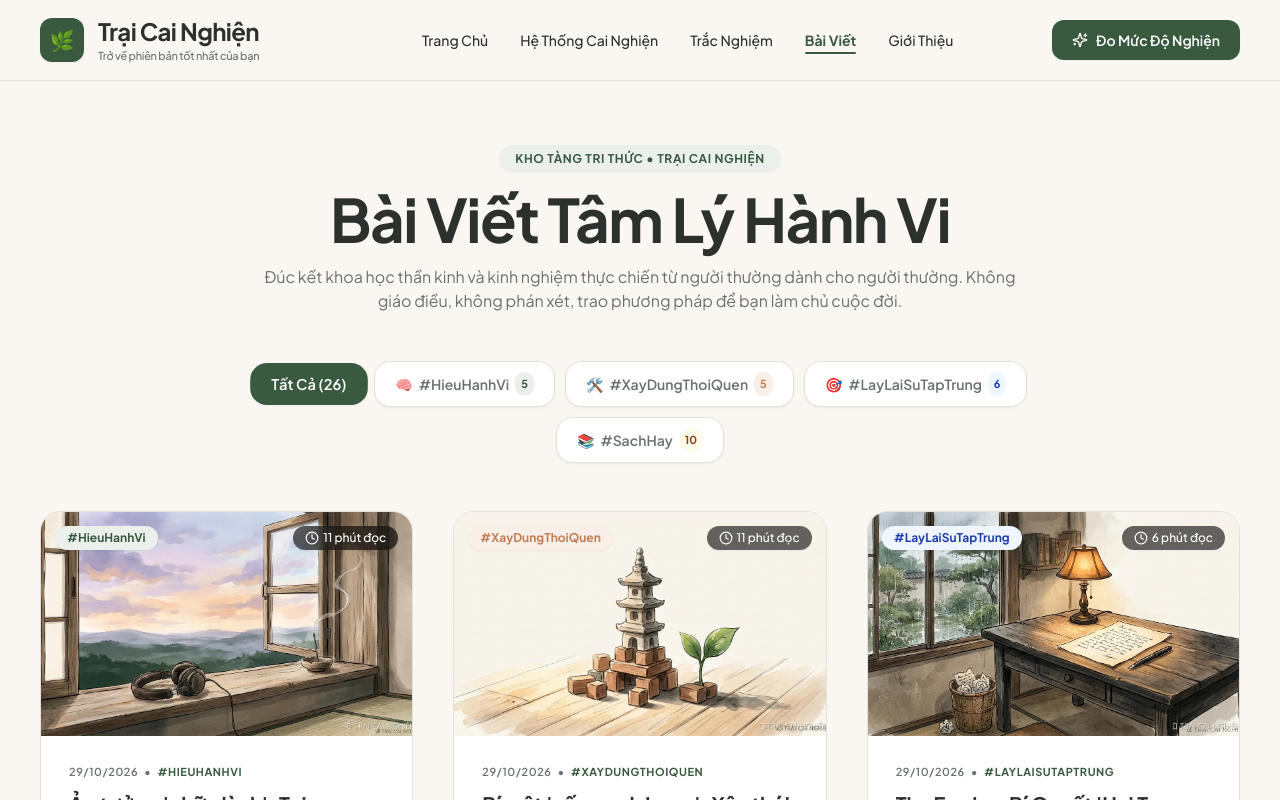
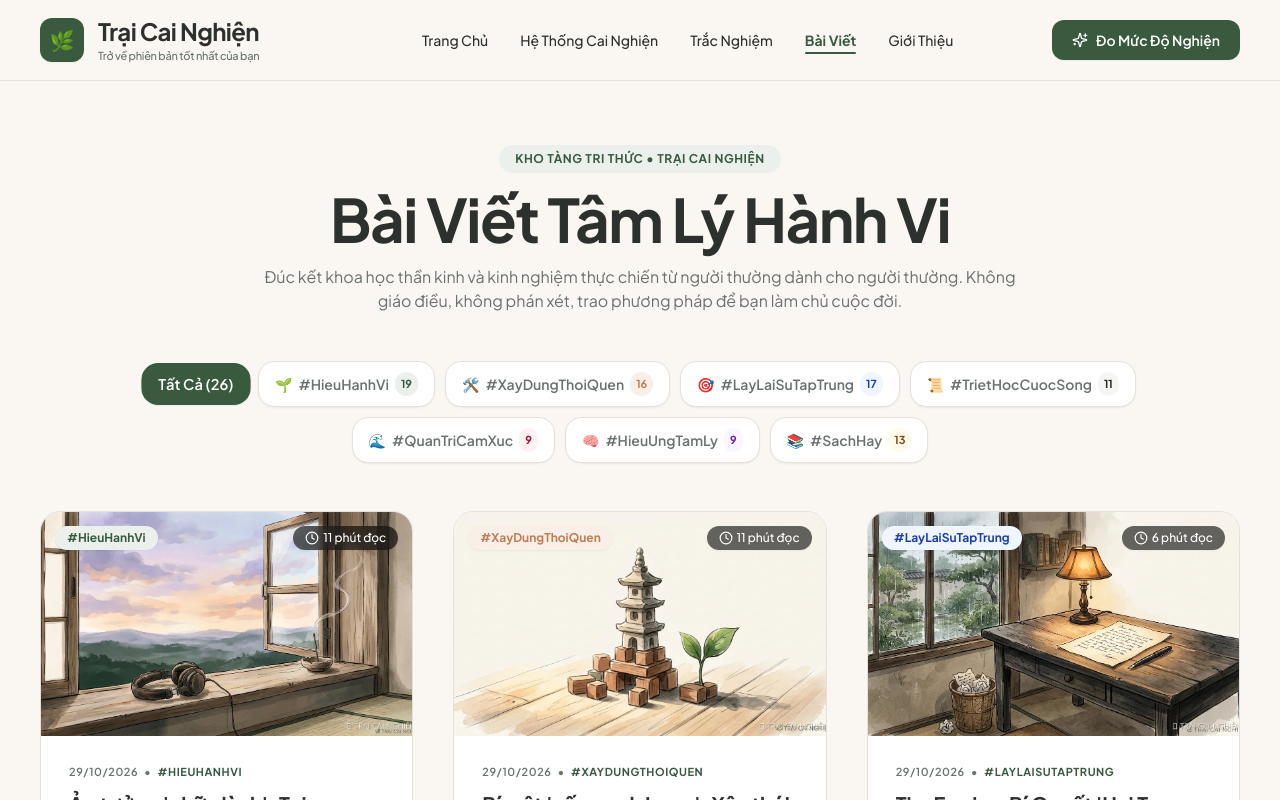
Before and after one commit to longphi11/traicainghien-1, a Next.js app: page /bai-viet in a window 1280 px wide. Shown: the top 800 px of the page. Built offline with nearby package versions, Linux system fonts and the light colour scheme.

Commit message:
feat(categories): enable multi-category support per article and add 3 new categories (TrietHocCuocSong, QuanTriCamXuc, HieuUngTamLy)

```diff
--- a/src/app/bai-viet/[slug]/page.tsx
+++ b/src/app/bai-viet/[slug]/page.tsx
@@ -302,17 +302,22 @@ export default async function ArticleDetailPage({
   }
 
   const getTagColor = (tag: string) => {
-    switch (tag) {
+    const cleanTag = tag.replace("#", "");
+    switch (cleanTag) {
       case "HieuHanhVi":
         return "bg-[#EBF0EC] text-[#3A5A40] border-[#3A5A40]/20";
       case "XayDungThoiQuen":
         return "bg-[#F9EFE9] text-[#C27D53] border-[#C27D53]/20";
       case "LayLaiSuTapTrung":
         return "bg-blue-50 text-blue-800 border-blue-200";
+      case "TrietHocCuocSong":
+        return "bg-stone-100 text-stone-800 border-stone-300";
+      case "QuanTriCamXuc":
+        return "bg-rose-50 text-rose-800 border-rose-200";
+      case "HieuUngTamLy":
+        return "bg-purple-50 text-purple-800 border-purple-200";
       case "SachHay":
         return "bg-amber-50 text-amber-800 border-amber-200";
-      case "CongCuHoTro":
-        return "bg-emerald-50 text-emerald-800 border-emerald-200";
       default:
         return "bg-[#FAF7F2] text-[#6B726E] border-[#E6E1D8]";
     }
@@ -390,7 +395,7 @@ export default async function ArticleDetailPage({
             {article.tags?.filter((t) => t !== `#${article.pillarTag}`).map((t) => (
               <span
                 key={t}
-                className="px-2.5 py-0.5 rounded-full text-[11px] font-medium bg-[#FAF7F2] text-[#6B726E] border border-[#E6E1D8]"
+                className={`px-2.5 py-0.5 rounded-full text-[11px] font-medium border ${getTagColor(t)}`}
               >
                 {t}
               </span>
--- a/src/app/bai-viet/page.tsx
+++ b/src/app/bai-viet/page.tsx
@@ -16,13 +16,21 @@ export default function BaiVietPage() {
     setCurrentPage(1);
   };
 
+  const articleMatchesTab = (article: (typeof articles)[0], tab: string) => {
+    if (tab === "ALL") return true;
+    if (article.pillarTag === tab) return true;
+    if (article.categories && article.categories.includes(tab as any)) return true;
+    if (article.tags && (article.tags.includes(`#${tab}`) || article.tags.includes(tab))) return true;
+    return false;
+  };
+
   const filteredArticles = activeTab === "ALL"
     ? articles
-    : articles.filter((a) => a.pillarTag === activeTab);
+    : articles.filter((a) => articleMatchesTab(a, activeTab));
 
   const getCount = (tag: string) => {
     if (tag === "ALL") return articles.length;
-    return articles.filter((a) => a.pillarTag === tag).length;
+    return articles.filter((a) => articleMatchesTab(a, tag)).length;
   };
 
   const totalPages = Math.ceil(filteredArticles.length / ITEMS_PER_PAGE);
@@ -39,10 +47,14 @@ export default function BaiVietPage() {
         return "bg-[#F9EFE9] text-[#C27D53]";
       case "LayLaiSuTapTrung":
         return "bg-blue-50 text-blue-800";
+      case "TrietHocCuocSong":
+        return "bg-stone-100 text-stone-800";
+      case "QuanTriCamXuc":
+        return "bg-rose-50 text-rose-800";
+      case "HieuUngTamLy":
+        return "bg-purple-50 text-purple-800";
       case "SachHay":
         return "bg-amber-50 text-amber-800";
-      case "CongCuHoTro":
-        return "bg-emerald-50 text-emerald-800";
       default:
         return "bg-[#FAF7F2] text-[#6B726E]";
     }
@@ -64,11 +76,11 @@ export default function BaiVietPage() {
         </p>
       </div>
 
-      {/* 5 Chủ Đề Hashtag Filter */}
-      <div className="flex flex-wrap items-center justify-center gap-2.5 max-w-4xl mx-auto">
+      {/* 8 Chủ Đề Filter - Tinh gọn, thẩm mỹ Zen Minimalist */}
+      <div className="flex flex-wrap items-center justify-center gap-2 sm:gap-2.5 max-w-5xl mx-auto">
         <button
           onClick={() => handleTabChange("ALL")}
-          className={`px-4 sm:px-5 py-2.5 rounded-2xl text-xs md:text-sm font-semibold transition-all shadow-sm ${
+          className={`px-4 py-2.5 rounded-2xl text-xs md:text-sm font-semibold transition-all shadow-sm ${
             activeTab === "ALL"
               ? "bg-[#3A5A40] text-white shadow-md scale-105"
               : "bg-white border border-[#E6E1D8] text-[#6B726E] hover:text-[#2D312E] hover:border-[#3A5A40]"
@@ -79,13 +91,13 @@ export default function BaiVietPage() {
 
         <button
           onClick={() => handleTabChange("HieuHanhVi")}
-          className={`px-4 sm:px-5 py-2.5 rounded-2xl text-xs md:text-sm font-semibold transition-all shadow-sm flex items-center gap-1.5 ${
+          className={`px-4 py-2.5 rounded-2xl text-xs md:text-sm font-semibold transition-all shadow-sm flex items-center gap-1.5 ${
             activeTab === "HieuHanhVi"
               ? "bg-[#3A5A40] text-white shadow-md scale-105"
               : "bg-white border border-[#E6E1D8] text-[#6B726E] hover:text-[#2D312E] hover:border-[#3A5A40]"
           }`}
         >
-          <span>🧠</span>
+          <span>🌱</span>
           <span>#HieuHanhVi</span>
           <span className={`text-[11px] px-1.5 py-0.5 rounded-full font-bold ${
             activeTab === "HieuHanhVi" ? "bg-white/20 text-white" : "bg-[#EBF0EC] text-[#3A5A40]"
@@ -96,7 +108,7 @@ export default function BaiVietPage() {
 
         <button
           onClick={() => handleTabChange("XayDungThoiQuen")}
-          className={`px-4 sm:px-5 py-2.5 rounded-2xl text-xs md:text-sm font-semibold transition-all shadow-sm flex items-center gap-1.5 ${
+          className={`px-4 py-2.5 rounded-2xl text-xs md:text-sm font-semibold transition-all shadow-sm flex items-center gap-1.5 ${
             activeTab === "XayDungThoiQuen"
               ? "bg-[#C27D53] text-white shadow-md scale-105"
               : "bg-white border border-[#E6E1D8] text-[#6B726E] hover:text-[#2D312E] hover:border-[#C27D53]"
@@ -113,10 +125,10 @@ export default function BaiVietPage() {
 
         <button
           onClick={() => handleTabChange("LayLaiSuTapTrung")}
-          className={`px-4 sm:px-5 py-2.5 rounded-2xl text-xs md:text-sm font-semibold transition-all shadow-sm flex items-center gap-1.5 ${
+          className={`px-4 py-2.5 rounded-2xl text-xs md:text-sm font-semibold transition-all shadow-sm flex items-center gap-1.5 ${
             activeTab === "LayLaiSuTapTrung"
-              ? "bg-[#3A5A40] text-white shadow-md scale-105"
-              : "bg-white border border-[#E6E1D8] text-[#6B726E] hover:text-[#2D312E] hover:border-[#3A5A40]"
+              ? "bg-blue-700 text-white shadow-md scale-105"
+              : "bg-white border border-[#E6E1D8] text-[#6B726E] hover:text-[#2D312E] hover:border-blue-600"
           }`}
         >
           <span>🎯</span>
@@ -129,8 +141,59 @@ export default function BaiVietPage() {
         </button>
 
         <button
+          onClick={() => handleTabChange("TrietHocCuocSong")}
+          className={`px-4 py-2.5 rounded-2xl text-xs md:text-sm font-semibold transition-all shadow-sm flex items-center gap-1.5 ${
+            activeTab === "TrietHocCuocSong"
+              ? "bg-stone-800 text-white shadow-md scale-105"
+              : "bg-white border border-[#E6E1D8] text-[#6B726E] hover:text-[#2D312E] hover:border-stone-700"
+          }`}
+        >
+          <span>📜</span>
+          <span>#TrietHocCuocSong</span>
+          <span className={`text-[11px] px-1.5 py-0.5 rounded-full font-bold ${
+            activeTab === "TrietHocCuocSong" ? "bg-white/20 text-white" : "bg-stone-100 text-stone-800"
+          }`}>
+            {getCount("TrietHocCuocSong")}
+          </span>
+        </button>
+
+        <button
+          onClick={() => handleTabChange("QuanTriCamXuc")}
+          className={`px-4 py-2.5 rounded-2xl text-xs md:text-sm font-semibold transition-all shadow-sm flex items-center gap-1.5 ${
+            activeTab === "QuanTriCamXuc"
+              ? "bg-rose-700 text-white shadow-md scale-105"
+              : "bg-white border border-[#E6E1D8] text-[#6B726E] hover:text-[#2D312E] hover:border-rose-600"
+          }`}
+        >
+          <span>🌊</span>
+          <span>#QuanTriCamXuc</span>
+          <span className={`text-[11px] px-1.5 py-0.5 rounded-full font-bold ${
+            activeTab === "QuanTriCamXuc" ? "bg-white/20 text-white" : "bg-rose-50 text-rose-800"
+          }`}>
+            {getCount("QuanTriCamXuc")}
+          </span>
+        </button>
+
+        <button
+          onClick={() => handleTabChange("HieuUngTamLy")}
+          className={`px-4 py-2.5 rounded-2xl text-xs md:text-sm font-semibold transition-all shadow-sm flex items-center gap-1.5 ${
+            activeTab === "HieuUngTamLy"
+              ? "bg-purple-800 text-white shadow-md scale-105"
+              : "bg-white border border-[#E6E1D8] text-[#6B726E] hover:text-[#2D312E] hover:border-purple-700"
+          }`}
+        >
+          <span>🧠</span>
+          <span>#HieuUngTamLy</span>
+          <span className={`text-[11px] px-1.5 py-0.5 rounded-full font-bold ${
+            activeTab === "HieuUngTamLy" ? "bg-white/20 text-white" : "bg-purple-50 text-purple-800"
+          }`}>
+            {getCount("HieuUngTamLy")}
+          </span>
+        </button>
+
+        <button
           onClick={() => handleTabChange("SachHay")}
-          className={`px-4 sm:px-5 py-2.5 rounded-2xl text-xs md:text-sm font-semibold transition-all shadow-sm flex items-center gap-1.5 ${
+          className={`px-4 py-2.5 rounded-2xl text-xs md:text-sm font-semibold transition-all shadow-sm flex items-center gap-1.5 ${
             activeTab === "SachHay"
               ? "bg-amber-700 text-white shadow-md scale-105"
               : "bg-white border border-[#E6E1D8] text-[#6B726E] hover:text-[#2D312E] hover:border-amber-600"
--- a/src/data/articles.ts
+++ b/src/data/articles.ts
@@ -1,4 +1,4 @@
-export type ArticleTag = "HieuHanhVi" | "XayDungThoiQuen" | "LayLaiSuTapTrung" | "SachHay";
+export type ArticleTag = "HieuHanhVi" | "XayDungThoiQuen" | "LayLaiSuTapTrung" | "SachHay" | "TrietHocCuocSong" | "QuanTriCamXuc" | "HieuUngTamLy";
 
 export interface Article {
   slug: string;
@@ -8,6 +8,7 @@ export interface Article {
   date: string;
   readTime: string;
   pillarTag: ArticleTag;
+  categories?: ArticleTag[];
   pillar?: string;
   author?: string;
   tags: string[];
@@ -23,6 +24,7 @@ const rawArticles: Article[] = [
     "thumbnail": "/images/articles/quy-tac-2-met-sac-pin-trai-cai-nghien.webp",
     "pillar": "Trụ cột 3: Thay đổi không dùng ý chí",
     "pillarTag": "XayDungThoiQuen",
+    "categories": ["XayDungThoiQuen","HieuUngTamLy","TrietHocCuocSong"],
     "tags": [
       "#XayDungThoiQuen",
       "#SachHay"
@@ -39,6 +41,7 @@ const rawArticles: Article[] = [
     "thumbnail": "/images/articles/5-cong-cu-chan-cam-do-man-hinh-trai-cai-nghien.webp",
     "pillar": "Trụ cột 3: Công cụ & Ma sát hành vi",
     "pillarTag": "LayLaiSuTapTrung",
+    "categories": ["LayLaiSuTapTrung","XayDungThoiQuen"],
     "tags": [
       "#LayLaiSuTapTrung",
       "#LayLaiSuTapTrung",
@@ -56,6 +59,7 @@ const rawArticles: Article[] = [
     "thumbnail": "/images/articles/6-buoc-urge-surfing-trai-cai-nghien.webp",
     "pillar": "Trụ cột 3: Công cụ & Ma sát hành vi",
     "pillarTag": "XayDungThoiQuen",
+    "categories": ["QuanTriCamXuc","XayDungThoiQuen","HieuHanhVi"],
     "tags": [
       "#LayLaiSuTapTrung",
       "#XayDungThoiQuen"
@@ -72,6 +76,7 @@ const rawArticles: Article[] = [
     "thumbnail": "/images/articles/thanh-loc-nao-bo-dopamine-detox-trai-cai-nghien.webp",
     "pillar": "Trụ cột 4: Sống chủ động & tìm lại sự chú ý",
     "pillarTag": "LayLaiSuTapTrung",
+    "categories": ["LayLaiSuTapTrung","QuanTriCamXuc","HieuHanhVi"],
     "tags": [
       "#LayLaiSuTapTrung",
       "#HieuHanhVi",
@@ -89,6 +94,7 @@ const rawArticles: Article[] = [
     "thumbnail": "/images/articles/chua-lanh-nao-bo-sau-tiktok-trai-cai-nghien.webp",
     "pillar": "Trụ cột 1: Hiểu cơ chế hành vi",
     "pillarTag": "HieuHanhVi",
+    "categories": ["LayLaiSuTapTrung","QuanTriCamXuc","HieuHanhVi"],
     "tags": [
       "#HieuHanhVi",
       "#LayLaiSuTapTrung",
@@ -106,6 +112,7 @@ const rawArticles: Article[] = [
     "thumbnail": "/images/articles/bi-quyet-nhan-10-tap-trung-trai-cai-nghien.webp",
     "pillar": "Trụ cột 4: Sống chủ động & tìm lại sự chú ý",
     "pillarTag": "LayLaiSuTapTrung",
+    "categories": ["LayLaiSuTapTrung","HieuUngTamLy"],
     "tags": [
       "#LayLaiSuTapTrung",
       "#HieuHanhVi",
@@ -123,6 +130,7 @@ const rawArticles: Article[] = [
     "thumbnail": "/images/articles/2-quy-tac-cai-thien-tap-trung-trai-cai-nghien.webp",
     "pillar": "Trụ cột 3: Thay đổi không dùng ý chí",
     "pillarTag": "XayDungThoiQuen",
+    "categories": ["LayLaiSuTapTrung","XayDungThoiQuen","HieuHanhVi"],
     "tags": [
       "#XayDungThoiQuen",
       "#LayLaiSuTapTrung",
@@ -140,6 +148,7 @@ const rawArticles: Article[] = [
     "thumbnail": "/images/articles/sach-bay-hanh-phuc-trai-cai-nghien.webp",
     "pillar": "Trụ cột 1: Hiểu cơ chế hành vi",
     "pillarTag": "SachHay",
+    "categories": ["SachHay","QuanTriCamXuc","TrietHocCuocSong"],
     "tags": [
       "#SachHay",
       "#HieuHanhVi",
@@ -157,6 +166,7 @@ const rawArticles: Article[] = [
     "thumbnail": "/images/articles/sach-bay-tien-nghi-comfort-crisis-trai-cai-nghien.webp",
     "pillar": "Trụ cột 1: Hiểu cơ chế hành vi",
     "pillarTag": "SachHay",
+    "categories": ["SachHay","TrietHocCuocSong","HieuHanhVi"],
     "tags": [
       "#SachHay",
       "#HieuHanhVi",
@@ -174,6 +184,7 @@ const rawArticles: Article[] = [
     "thumbnail": "/images/articles/sach-bay-so-hai-tri-hoan-trai-cai-nghien.webp",
     "pillar": "Trụ cột 1: Hiểu cơ chế hành vi",
     "pillarTag": "SachHay",
+    "categories": ["SachHay","QuanTriCamXuc","HieuHanhVi"],
     "tags": [
       "#SachHay",
       "#HieuHanhVi",
@@ -191,6 +202,7 @@ const rawArticles: Article[] = [
     "thumbnail": "/images/articles/sach-deep-work-lam-sau-trai-cai-nghien.webp",
     "pillar": "Trụ cột 2: Nhận diện cái giá của thói quen",
     "pillarTag": "SachHay",
+    "categories": ["SachHay","LayLaiSuTapTrung","XayDungThoiQuen"],
     "tags": [
       "#SachHay",
       "#LayLaiSuTapTrung",
@@ -208,6 +220,7 @@ const rawArticles: Article[] = [
     "thumbnail": "/images/articles/sach-flow-dong-chay-trai-cai-nghien.webp",
     "pillar": "Trụ cột 4: Sống chủ động và tìm lại sự chú ý",
     "pillarTag": "SachHay",
+    "categories": ["SachHay","TrietHocCuocSong","LayLaiSuTapTrung"],
     "tags": [
       "#SachHay",
       "#LayLaiSuTapTrung",
@@ -225,6 +238,7 @@ const rawArticles: Article[] = [
     "thumbnail": "/images/articles/sach-ikigai-di-tim-le-song-trai-cai-nghien.webp",
     "pillar": "Trụ cột 4: Sống chủ động và tìm lại sự chú ý",
     "pillarTag": "SachHay",
+    "categories": ["SachHay","TrietHocCuocSong","XayDungThoiQuen"],
     "tags": [
       "#SachHay",
       "#XayDungThoiQuen",
@@ -242,6 +256,7 @@ const rawArticles: Article[] = [
     "thumbnail": "/images/articles/sach-kaizen-1-phan-tram-trai-cai-nghien.webp",
     "pillar": "Trụ cột 3: Thay đổi mà không phụ thuộc quá nhiều vào ý chí",
     "pillarTag": "SachHay",
+    "categories": ["SachHay","XayDungThoiQuen","TrietHocCuocSong"],
     "tags": [
       "#SachHay",
       "#XayDungThoiQuen",
@@ -259,6 +274,7 @@ const rawArticles: Article[] = [
     "thumbnail": "/images/articles/sach-tu-duy-nhanh-va-cham-trai-cai-nghien.webp",
     "pillar": "Trụ cột 1: Hiểu cơ chế hành vi",
     "pillarTag": "SachHay",
+    "categories": ["SachHay","HieuUngTamLy","HieuHanhVi"],
     "tags": [
       "#SachHay",
       "#HieuHanhVi",
@@ -276,6 +292,7 @@ const rawArticles: Article[] = [
     "thumbnail": "/images/articles/sach-thoi-dai-cua-su-chu-y-stolen-focus-trai-cai-nghien.webp",
     "pillar": "Trụ cột 2: Nhận diện cái giá của thói quen",
     "pillarTag": "SachHay",
+    "categories": ["SachHay","LayLaiSuTapTrung","HieuUngTamLy"],
     "tags": [
       "#SachHay",
       "#LayLaiSuTapTrung",
@@ -293,6 +310,7 @@ const rawArticles: Article[] = [
     "thumbnail": "/images/articles/sach-giai-ma-dopamine-nation-trai-cai-nghien.webp",
     "pillar": "Trụ cột 1: Hiểu cơ chế hành vi",
     "pillarTag": "SachHay",
+    "categories": ["SachHay","QuanTriCamXuc","HieuHanhVi"],
     "tags": [
       "#SachHay",
       "#HieuHanhVi",
@@ -310,6 +328,7 @@ const rawArticles: Article[] = [
     "thumbnail": "/images/articles/bi-quyet-dong-chay-flow-trai-cai-nghien.webp",
     "pillar": "Trụ cột 4: Sống chủ động và tìm lại sự chú ý",
     "pillarTag": "LayLaiSuTapTrung",
+    "categories": ["LayLaiSuTapTrung","TrietHocCuocSong","HieuUngTamLy"],
     "tags": [
       "#LayLaiSuTapTrung",
       "#HieuHanhVi",
@@ -327,6 +346,7 @@ const rawArticles: Article[] = [
     "thumbnail": "/images/articles/dao-nguoc-dopamine-lam-viec-trai-cai-nghien.webp",
     "pillar": "Trụ cột 3: Thay đổi mà không phụ thuộc quá nhiều vào ý chí",
     "pillarTag": "XayDungThoiQuen",
+    "categories": ["HieuUngTamLy","XayDungThoiQuen","LayLaiSuTapTrung"],
     "tags": [
       "#XayDungThoiQuen",
       "#HieuHanhVi",
@@ -344,6 +364,7 @@ const rawArticles: Article[] = [
     "thumbnail": "/images/articles/cai-bay-tich-luy-kien-thuc-trai-cai-nghien.webp",
     "pillar": "Trụ cột 1: Hiểu cơ chế hành vi",
     "pillarTag": "HieuHanhVi",
+    "categories": ["HieuUngTamLy","HieuHanhVi","LayLaiSuTapTrung"],
     "tags": [
       "#HieuHanhVi",
       "#XayDungThoiQuen",
@@ -361,6 +382,7 @@ const rawArticles: Article[] = [
     "thumbnail": "/images/articles/phuong-phap-nang-luong-musashi-trai-cai-nghien.webp",
     "pillar": "Trụ cột 3: Thay đổi mà không phụ thuộc quá nhiều vào ý chí",
     "pillarTag": "LayLaiSuTapTrung",
+    "categories": ["TrietHocCuocSong","LayLaiSuTapTrung","QuanTriCamXuc"],
     "tags": [
       "#LayLaiSuTapTrung",
       "#XayDungThoiQuen",
@@ -378,6 +400,7 @@ const rawArticles: Article[] = [
   "thumbnail": "/images/articles/tu-duy-nguoc-charlie-munger-trai-cai-nghien.webp",
   "pillar": "Trụ cột 1: Hiểu cơ chế hành vi",
   "pillarTag": "HieuHanhVi",
+    "categories": ["HieuHanhVi","TrietHocCuocSong","HieuUngTamLy"],
   "tags": [
     "#HieuHanhVi",
     "#SachHay",
@@ -396,6 +419,7 @@ const rawArticles: Article[] = [
     "thumbnail": "/images/articles/ban-khong-he-yeu-duoi-kintsugi-trai-cai-nghien.webp",
     "pillar": "Trụ cột 1: Hiểu cơ chế hành vi",
     "pillarTag": "HieuHanhVi",
+    "categories": ["QuanTriCamXuc","HieuHanhVi","TrietHocCuocSong"],
     "tags": [
       "#HieuHanhVi",
       "#SachHay"
@@ -413,6 +437,7 @@ const rawArticles: Article[] = [
   "thumbnail": "/images/articles/bai-hoc-tim-ferriss-trai-cai-nghien.webp",
   "pillar": "Trụ cột 1: Cách tập trung làm việc & giải phóng khỏi xao nhãng số",
   "pillarTag": "LayLaiSuTapTrung",
+    "categories": ["LayLaiSuTapTrung","XayDungThoiQuen","TrietHocCuocSong"],
   "tags": [
     "#LayLaiSuTapTrung",
     "#XayDungThoiQuen",
@@ -432,6 +457,7 @@ const rawArticles: Article[] = [
   "thumbnail": "/images/articles/bi-mat-xep-gach-lego-xay-thoi-quen-trai-cai-nghien.webp",
   "pillar": "Trụ cột 3: Thay đổi không dùng ý chí",
   "pillarTag": "XayDungThoiQuen",
+  "categories": ["XayDungThoiQuen", "HieuUngTamLy", "LayLaiSuTapTrung"],
   "tags": [
     "#XayDungThoiQuen",
     "#HieuHanhVi",
@@ -451,6 +477,7 @@ const rawArticles: Article[] = [
   "thumbnail": "/images/articles/ao-tuong-chua-lanh-nao-bo-trai-cai-nghien.webp",
   "pillar": "Trụ cột 1: Hiểu cơ chế hành vi",
   "pillarTag": "HieuHanhVi",
+  "categories": ["HieuHanhVi", "QuanTriCamXuc", "LayLaiSuTapTrung"],
   "tags": [
     "#HieuHanhVi",
     "#LayLaiSuTapTrung",
```
Also changed, not shown: .agents/skills/autonomous-agent-workforce/SKILL.md, 1 other file (tests, documents, lock files or other folders).
